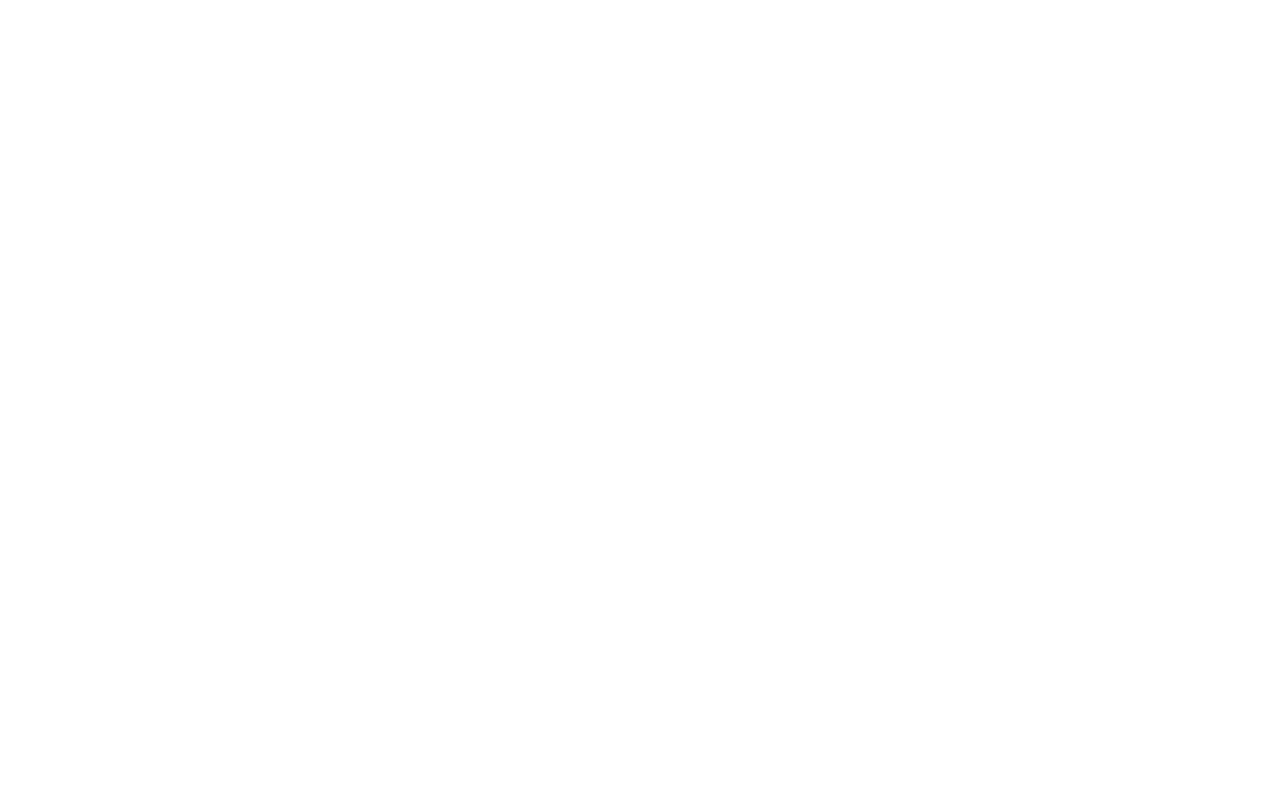
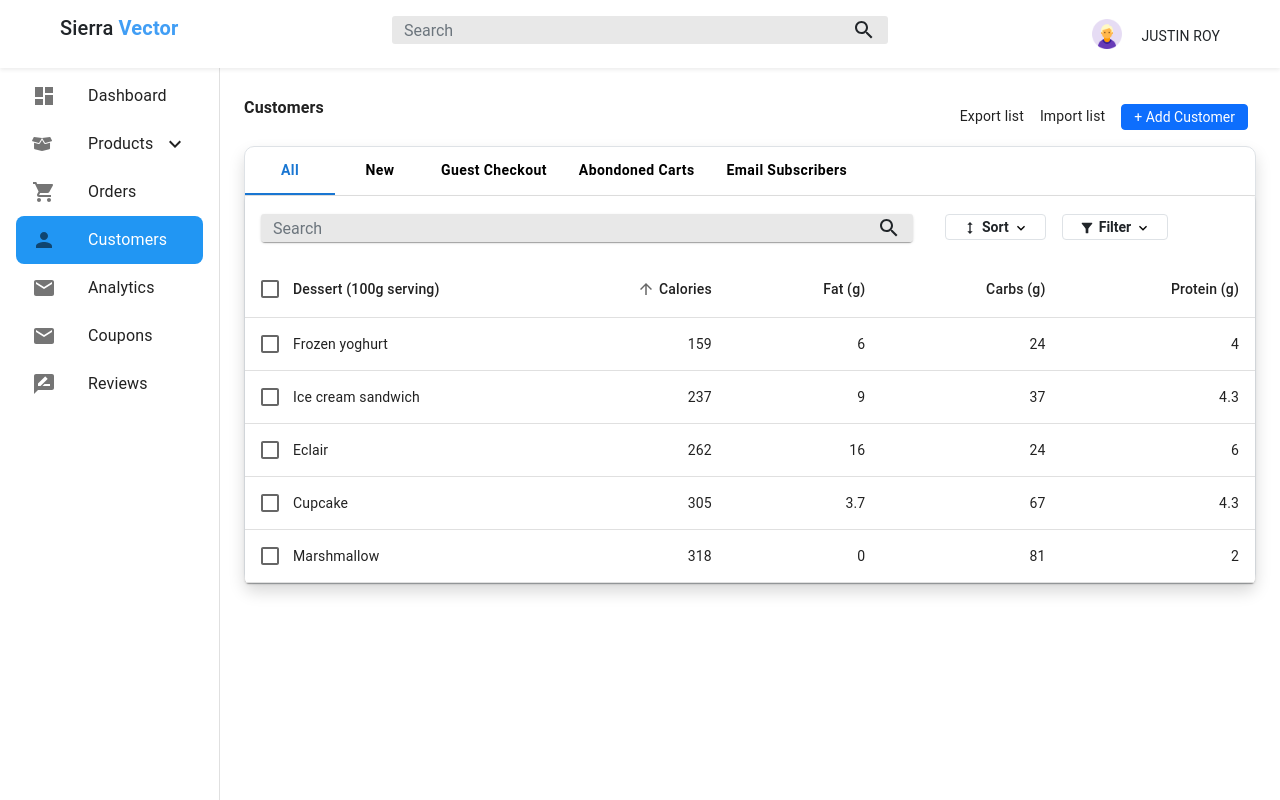
Before and after one commit to poojaksingh/Sierra-Vector, a React (Create React App) app: page /customer in a window 1280 px wide. Before the commit this address had no page. Built offline with nearby package versions, Linux system fonts and the light colour scheme.

Commit message:
add new changes

```diff
--- a/src/Components/Sidebar/Sidebar.jsx
+++ b/src/Components/Sidebar/Sidebar.jsx
@@ -50,11 +50,11 @@ function Sidebar() {
             <ListItem
               button
               key={"Dashboard"}
-              onClick={() => navigate("orders")}
+              onClick={() => navigate("dashboard")}
               sx={{
                 borderRadius: 2,
-                bgcolor: pathname === "/orders" ? "#2196F3" : "",
-                color: pathname === "/orders" ? "#fff" : "",
+                bgcolor: pathname === "/dashboard" ? "#2196F3" : "",
+                color: pathname === "/dashboard" ? "#fff" : "",
               }}
             >
               <ListItemIcon
@@ -66,7 +66,17 @@ function Sidebar() {
               </ListItemIcon>
               <ListItemText primary={"Dashboard"} />
             </ListItem>
-            <ListItem button key={"Products"} onClick={() => setOpen(!open)}>
+            <ListItem
+              button
+              key={"Products"}
+              onClick={() => setOpen(!open)}
+              // onClick={() => navigate("/")}
+              sx={{
+                borderRadius: 2,
+                bgcolor: pathname === "/" ? "#2196F3" : "",
+                color: pathname === "/" ? "#fff" : "",
+              }}
+            >
               <ListItemIcon>
                 <i class="fas fa-box-open"></i>
               </ListItemIcon>
@@ -137,11 +147,20 @@ function Sidebar() {
               </ListItemIcon>
               <ListItemText primary={"Orders"} />
             </ListItem>
-            <ListItem button key={"users"}>
+            <ListItem
+              button
+              key={"Customers"}
+              onClick={() => navigate("customer")}
+              sx={{
+                borderRadius: 2,
+                bgcolor: pathname === "/customer" ? "#2196F3" : "",
+                color: pathname === "/customer" ? "#fff" : "",
+              }}
+            >
               <ListItemIcon>
                 <PersonIcon />
               </ListItemIcon>
-              <ListItemText primary={"Users"} />
+              <ListItemText primary={"Customers"} />
             </ListItem>
             <ListItem button key={"Analytics"}>
               <ListItemIcon>
@@ -149,7 +168,16 @@ function Sidebar() {
               </ListItemIcon>
               <ListItemText primary={"Analytics"} />
             </ListItem>
-            <ListItem button key={"Coupons"}>
+            <ListItem
+              button
+              key={"Coupons"}
+              onClick={() => navigate("coupons")}
+              sx={{
+                borderRadius: 2,
+                bgcolor: pathname === "/coupons" ? "#2196F3" : "",
+                color: pathname === "/coupons" ? "#fff" : "",
+              }}
+            >
               <ListItemIcon>
                 <MailIcon />
               </ListItemIcon>
--- a/src/Router/ReactRouter.jsx
+++ b/src/Router/ReactRouter.jsx
@@ -6,14 +6,18 @@ import AllProductsContainer from "../Container/All Products/AllProductsContainer
 import AllProductsCategory from "../Pages/AllProductsCategory";
 import AllProductsInventory from "../Pages/AllProductsInventory";
 import OrdersMain from "../Pages/OrdersMain";
+import CustomersMain from "../Pages/CustomersMain";
+import CouponsMain from "../Pages/CouponsMain";
 function ReactRouter() {
   return (
     <BrowserRouter>
       <Routes>
         <Route path="/" element={<AllProductsContainer />} />
-        <Route path="categories" element={<AllProductsCategory />} />
-        <Route path="orders" element={<OrdersMain />} />
-        <Route path="inventory" element={<AllProductsInventory />} />
+        <Route path="/categories" element={<AllProductsCategory />} />
+        <Route path="/orders" element={<OrdersMain />} />
+        <Route path="/inventory" element={<AllProductsInventory />} />
+        <Route path="/customer" element={<CustomersMain />} />
+        <Route path="/coupons" element={<CouponsMain />} />
       </Routes>
     </BrowserRouter>
   );
--- /dev/null
+++ b/src/container/Coupons/Coupons.jsx
@@ -0,0 +1,78 @@
+import React from "react";
+import AppBar from "../../Components/AppBar/AppBar";
+import Table from "../../Components/Table/Table";
+import Tabs from "../../Components/Tabs/Tabs";
+function Coupons() {
+  const TabData = [
+    {
+      tabName: "All",
+      tabComponenet: Table,
+      tabPadding: 0,
+      tabIndex: 0,
+      componentData: {
+        tableColumns: ["A", "B"],
+        tableData: ["abc", "xyz"],
+        sortOption: ["Asc", "Desc"],
+      },
+    },
+    {
+      tabName: "Active",
+      tabComponenet: Table,
+      tabPadding: 0,
+      tabIndex: 1,
+      componentData: {
+        tableColumns: ["A", "B"],
+        tableData: ["abc", "xyz"],
+        sortOption: ["Asc", "Desc"],
+      },
+    },
+    {
+      tabName: "Scheduled",
+      tabComponenet: Table,
+      tabPadding: 0,
+      tabIndex: 2,
+      componentData: {
+        tableColumns: ["A", "B"],
+        tableData: ["abc", "xyz"],
+        sortOption: ["Asc", "Desc"],
+      },
+    },
+    {
+      tabName: "Expired",
+      tabComponenet: Table,
+      tabPadding: 0,
+      tabIndex: 3,
+      componentData: {
+        tableColumns: ["A", "B"],
+        tableData: ["abc", "xyz"],
+        sortOption: ["Asc", "Desc"],
+      },
+    },
+  ];
+  return (
+    <AppBar>
+      <div className="container-fluid py-2 px-0">
+        <div className="d-flex bd-highlight p-0">
+          <div className=" flex-grow-1">
+            <b>Coupons</b>
+          </div>
+          <div className="p-2">
+            <small>Export list</small>
+          </div>
+          <div className="p-2">
+            <small>Import list</small>
+          </div>
+          <div className="p-2">
+            <button type="button" className="btn btn-primary py-0">
+              <small>+ Add Coupon</small>
+            </button>
+          </div>
+        </div>
+      </div>
+
+      <Tabs TabData={TabData} />
+    </AppBar>
+  );
+}
+
+export default Coupons;
--- /dev/null
+++ b/src/container/Customers/Customers.jsx
@@ -0,0 +1,89 @@
+import React from "react";
+import AppBar from "../../Components/AppBar/AppBar";
+import Table from "../../Components/Table/Table";
+import Tabs from "../../Components/Tabs/Tabs";
+function Customers() {
+  const TabData = [
+    {
+      tabName: "All",
+      tabComponenet: Table,
+      tabPadding: 0,
+      tabIndex: 0,
+      componentData: {
+        tableColumns: ["A", "B"],
+        tableData: ["abc", "xyz"],
+        sortOption: ["Asc", "Desc"],
+      },
+    },
+    {
+      tabName: "New",
+      tabComponenet: Table,
+      tabPadding: 0,
+      tabIndex: 1,
+      componentData: {
+        tableColumns: ["A", "B"],
+        tableData: ["abc", "xyz"],
+        sortOption: ["Asc", "Desc"],
+      },
+    },
+    {
+      tabName: "Guest Checkout",
+      tabComponenet: Table,
+      tabPadding: 0,
+      tabIndex: 2,
+      componentData: {
+        tableColumns: ["A", "B"],
+        tableData: ["abc", "xyz"],
+        sortOption: ["Asc", "Desc"],
+      },
+    },
+    {
+      tabName: "Abondoned Carts",
+      tabComponenet: Table,
+      tabPadding: 0,
+      tabIndex: 3,
+      componentData: {
+        tableColumns: ["A", "B"],
+        tableData: ["abc", "xyz"],
+        sortOption: ["Asc", "Desc"],
+      },
+    },
+    {
+      tabName: "Email Subscribers",
+      tabComponenet: Table,
+      tabPadding: 0,
+      tabIndex: 4,
+      componentData: {
+        tableColumns: ["A", "B"],
+        tableData: ["abc", "xyz"],
+        sortOption: ["Asc", "Desc"],
+      },
+    },
+  ];
+  return (
+    <AppBar>
+      <div className="container-fluid py-2 px-0">
+        <div className="d-flex bd-highlight p-0">
+          <div className=" flex-grow-1">
+            <b>Customers</b>
+          </div>
+          <div className="p-2">
+            <small>Export list</small>
+          </div>
+          <div className="p-2">
+            <small>Import list</small>
+          </div>
+          <div className="p-2">
+            <button type="button" className="btn btn-primary py-0">
+              <small>+ Add Customer</small>
+            </button>
+          </div>
+        </div>
+      </div>
+
+      <Tabs TabData={TabData} />
+    </AppBar>
+  );
+}
+
+export default Customers;
--- /dev/null
+++ b/src/pages/CouponsMain.jsx
@@ -0,0 +1,8 @@
+import React from "react";
+import Coupons from "../Container/Coupons/Coupons";
+
+function CouponsMain() {
+  return <Coupons />;
+}
+
+export default CouponsMain;
--- /dev/null
+++ b/src/pages/CustomersMain.jsx
@@ -0,0 +1,8 @@
+import React from "react";
+import Customers from "../Container/Customers/Customers";
+
+function CustomersMain() {
+  return <Customers />;
+}
+
+export default CustomersMain;
```
